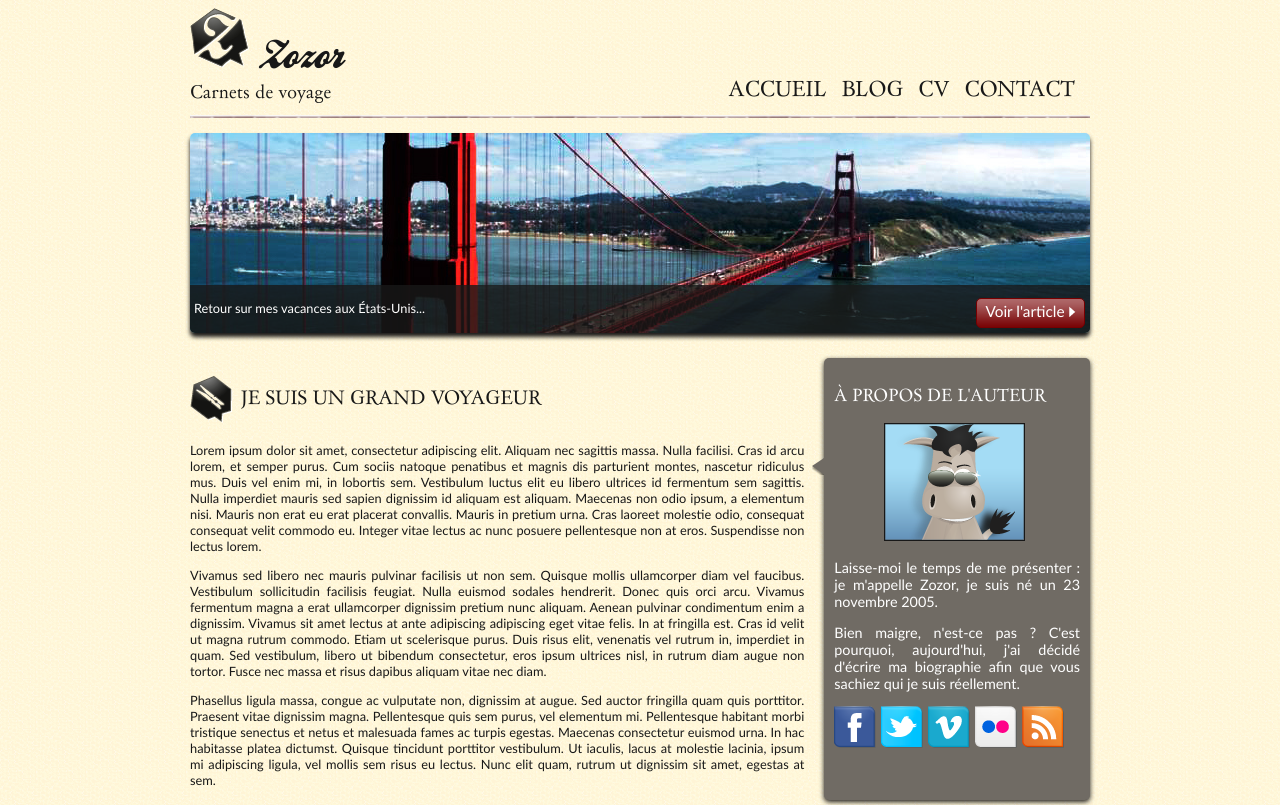
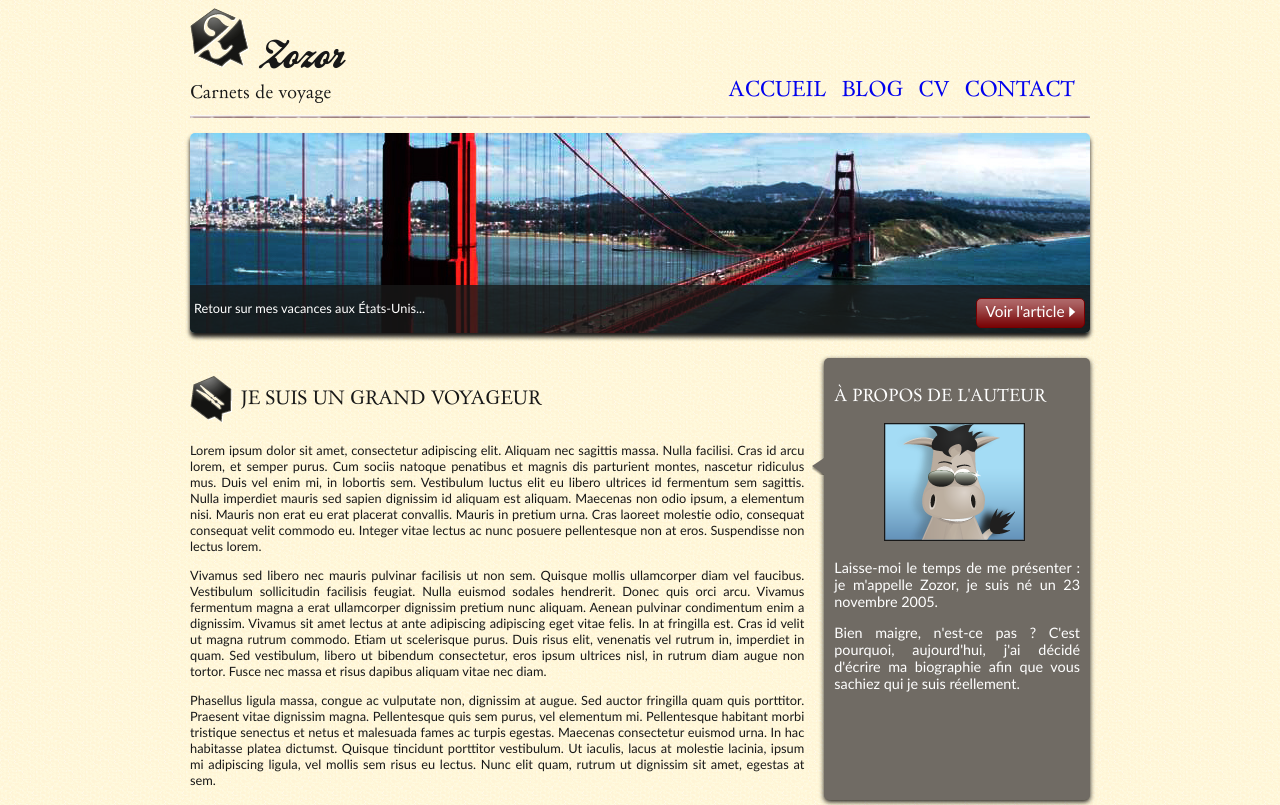
Before and after one commit to LisaGuemmar/FirstProject, a plain HTML site: page index.html in a window 1280 px wide. Shown: the top 805 px of the page. Drawn offline with Linux system fonts and the light colour scheme.

Commit message:
remove socila buttons

```diff
--- a/index.html
+++ b/index.html
@@ -47,7 +47,7 @@
                     <p id="photo_zozor"><img src="images/zozor_classe.png" alt="Photo de Zozor" /></p>
                     <p>Laisse-moi le temps de me présenter&nbsp;: je m'appelle Zozor, je suis né un 23 novembre 2005.</p>
                     <p>Bien maigre, n'est-ce pas ? C'est pourquoi, aujourd'hui, j'ai décidé d'écrire ma biographie afin que vous sachiez qui je suis réellement.</p>
-                    <p><img src="images/facebook.png" alt="Facebook" /><img src="images/twitter.png" alt="Twitter" /><img src="images/vimeo.png" alt="Vimeo" /><img src="images/flickr.png" alt="Flickr" /><img src="images/rss.png" alt="RSS" /></p>
+
                 </aside>
             </section>
 
--- a/style.css
+++ b/style.css
@@ -107,7 +107,7 @@ nav li
 nav a
 {
     font-size: 1.3em;
-    color: #181818;
+    color: #blue;
     padding-bottom: 3px;
     text-decoration: none;
 }
```
